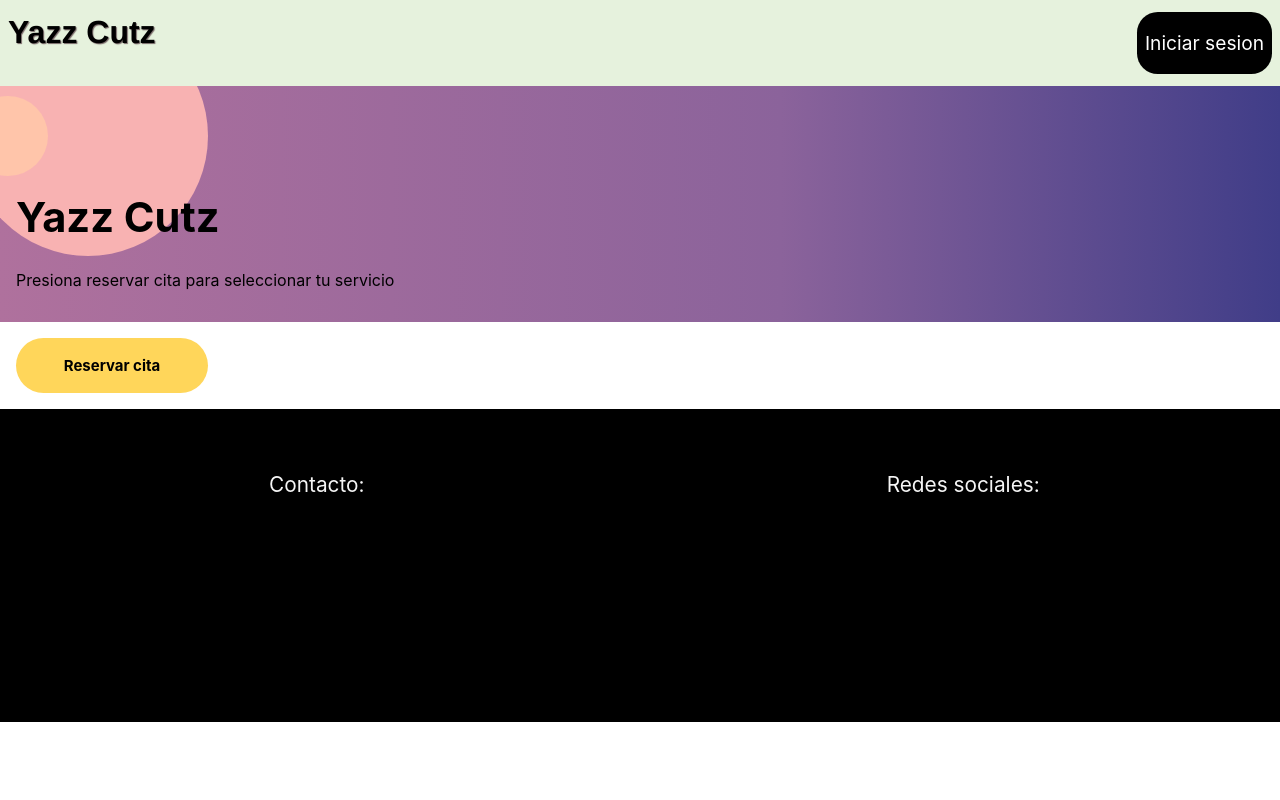
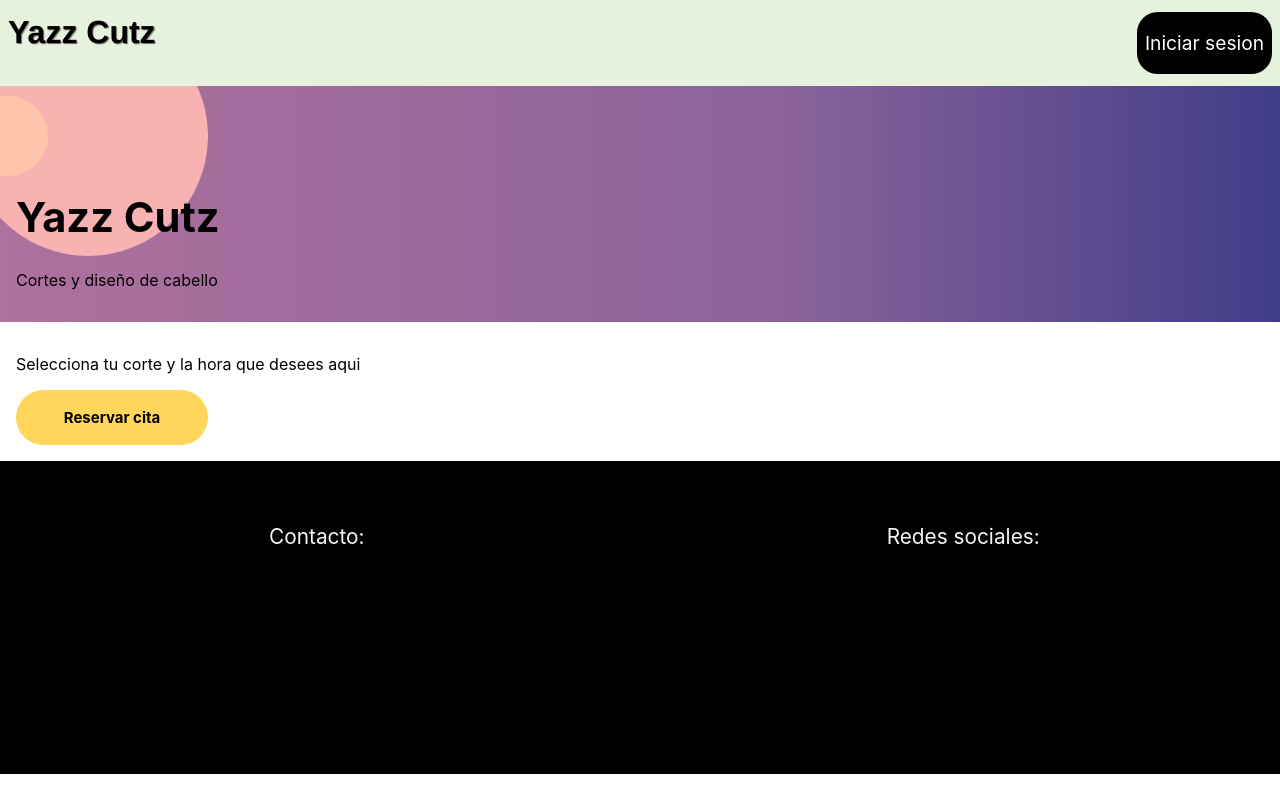
Before and after one commit to Senjuv/Proyectbarber, a React (Create React App) app in the folder frontend/: page / in a window 1280 px wide. Built offline with nearby package versions, Linux system fonts and the light colour scheme.

Commit message:
version con nv funcional

```diff
--- a/frontend/src/components/Hero.jsx
+++ b/frontend/src/components/Hero.jsx
@@ -10,7 +10,7 @@ function Hero(){
                     </div>
                 </div>
                 <h1 className="title-h">Yazz Cutz</h1>
-                <p className="p-h">Presiona reservar cita para seleccionar tu servicio</p>
+                <p className="p-h">Cortes y diseño de cabello</p>
             </div>
         </div>
     )
--- a/frontend/src/components/Mid.jsx
+++ b/frontend/src/components/Mid.jsx
@@ -6,6 +6,7 @@ function Mid() {
         <div className="sections-m">
             <div className="datos-m">
                 <div>
+                    <p className="p">Selecciona tu corte y la hora que desees aqui</p>
                     <div className="Reserva"><Link to="/citasD" className="linkR"><h3 >Reservar cita</h3></Link></div>
                 </div>
             </div>
--- a/frontend/src/components/Presentacion.jsx
+++ b/frontend/src/components/Presentacion.jsx
@@ -62,8 +62,8 @@ function Presentacion({ isOpen, setIsOpen, datosCita, env, setEnv }) {
             return (
             Swal.fire({
                 title: "Cargando...",
-                html: "Buscando horarios disponibles <b></b>",
-                timer: 1000,
+                html: "Se estan guardando los datos <b></b>",
+                timer: 800,
                 timerProgressBar: true,
                 didOpen: () => {
                     Swal.showLoading();
```
